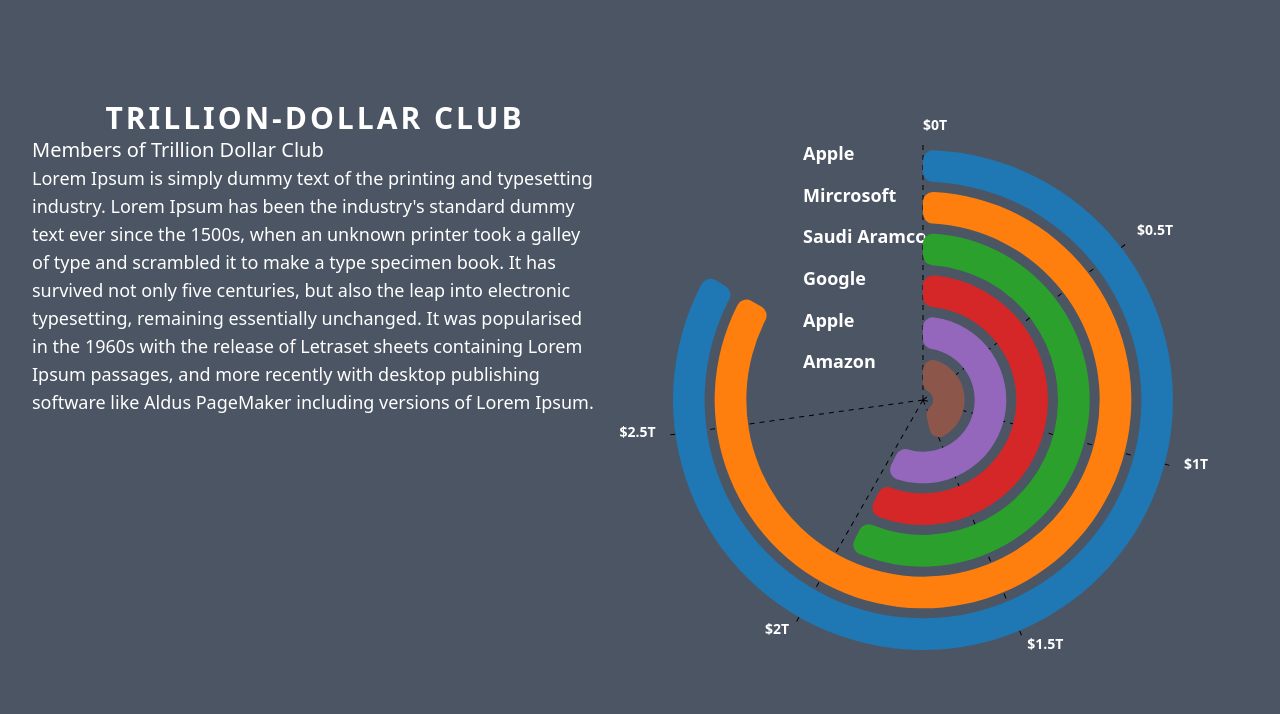
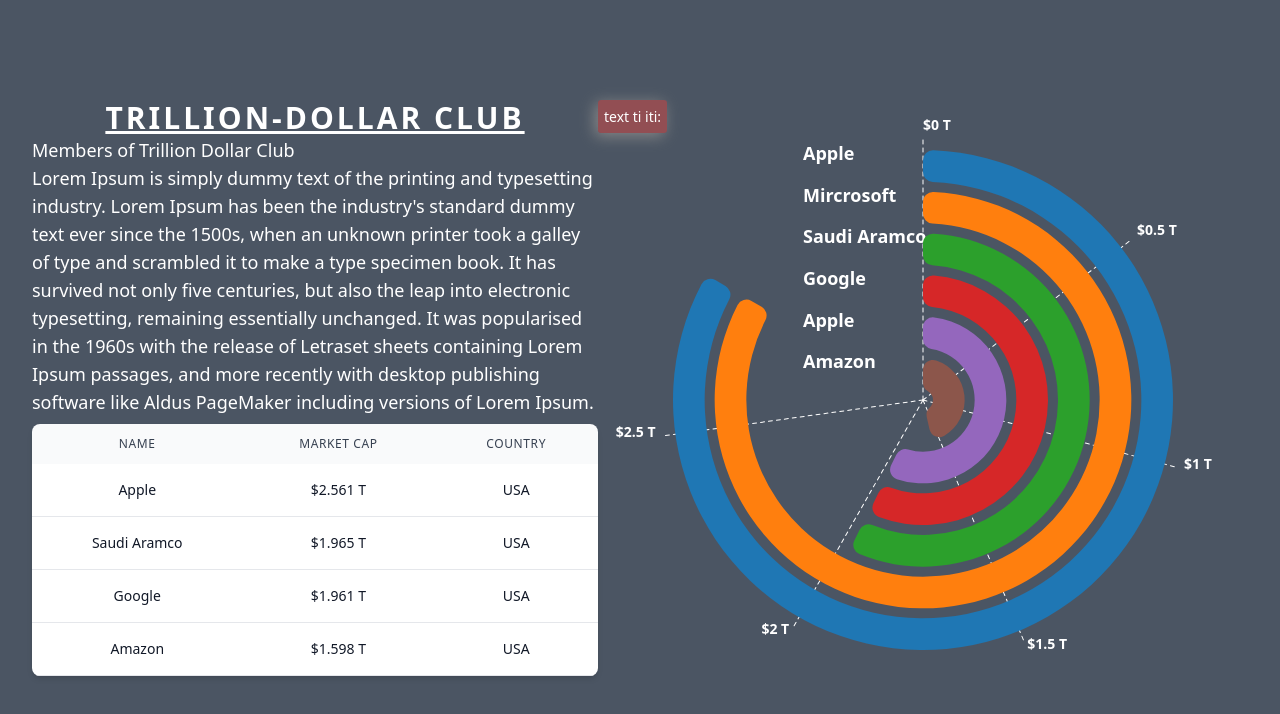
Before and after one commit to simbamkenya/radial-chart-d3, a React (Create React App) app: page / in a window 1280 px wide. Shown: the top 714 px of the page. Built offline with nearby package versions, Linux system fonts and the light colour scheme.

Commit message:
worked on tooltip, but it is not moving with cursor

```diff
--- a/src/App.css
+++ b/src/App.css
@@ -1,38 +0,0 @@
-.App {
-  text-align: center;
-}
-
-.App-logo {
-  height: 40vmin;
-  pointer-events: none;
-}
-
-@media (prefers-reduced-motion: no-preference) {
-  .App-logo {
-    animation: App-logo-spin infinite 20s linear;
-  }
-}
-
-.App-header {
-  background-color: #282c34;
-  min-height: 100vh;
-  display: flex;
-  flex-direction: column;
-  align-items: center;
-  justify-content: center;
-  font-size: calc(10px + 2vmin);
-  color: white;
-}
-
-.App-link {
-  color: #61dafb;
-}
-
-@keyframes App-logo-spin {
-  from {
-    transform: rotate(0deg);
-  }
-  to {
-    transform: rotate(360deg);
-  }
-}
--- a/src/App.js
+++ b/src/App.js
@@ -7,8 +7,9 @@
     <div className="antialiased bg-gray-600 min-h-screen flex justify-center items-center">
       <div className='flex px-8 py-4'>
         <div>
-            <h1 className='flex-none text-3xl text-white font-bold uppercase text-center tracking-widest space-y-4'>Trillion-Dollar Club</h1>
-            <h1 className='text-white text-xl'>Members of Trillion Dollar Club</h1>
+          <div>
+            <h1 className='flex-none text-3xl underline text-white font-bold uppercase text-center tracking-widest space-y-4'>Trillion-Dollar Club</h1>
+            <h1 className='text-white text-lg font-medium'>Members of Trillion Dollar Club</h1>
             <p className='tracking-6 text-lg text-white'>Lorem Ipsum is simply dummy text of the printing and typesetting industry.
                Lorem Ipsum has been the industry's standard dummy text ever since the 1500s,
                 when an unknown printer took a galley of type and scrambled it to make a type specimen book.
@@ -16,6 +17,46 @@
                 remaining essentially unchanged. It was popularised in the 1960s with the release of Letraset
                 sheets containing Lorem Ipsum passages, and more recently with desktop publishing software like
                 Aldus PageMaker including versions of Lorem Ipsum.</p>
+          </div>
+          <div className='flex flex-col'>
+          <div className='overflow-x-auto sm:-mx-6 lg:-mx-8'>
+          <div className='inline-block py-2 min-w-full sm:px-6 lg:px-8'>
+            <div className='overflow-hidden shadow-md sm:rounded-lg'>
+              <table className='min-w-full'>
+                <thead className='bg-gray-50'>
+                  <tr>
+                    <th scope='col' className='py-3 px-6 text-xs font-medium tracking-wider text-gray-700 uppercase'>Name</th>
+                    <th scope='col' className='py-3 px-6 text-xs font-medium tracking-wider text-gray-700 uppercase'>Market Cap</th>
+                    <th scope='col' className='py-3 px-6 text-xs font-medium tracking-wider text-gray-700 uppercase'>Country</th>
+                  </tr>
+                </thead>
+                <tbody>
+                  <tr className='bg-white border-b'>
+                    <th className='py-4 px-6 text-sm font-medium text-gray-900 whitespace-nowrap'>Apple</th>
+                    <th className='py-4 px-6 text-sm font-medium text-gray-900 whitespace-nowrap'>$2.561 T</th>
+                    <th className='py-4 px-6 text-sm font-medium text-gray-900 whitespace-nowrap'>USA</th>
+                  </tr>
+                  <tr className='bg-white border-b'>
+                    <th className='py-4 px-6 text-sm font-medium text-gray-900 whitespace-nowrap'>Saudi Aramco</th>
+                    <th className='py-4 px-6 text-sm font-medium text-gray-900 whitespace-nowrap'>$1.965 T</th>
+                    <th className='py-4 px-6 text-sm font-medium text-gray-900 whitespace-nowrap'>USA</th>
+                  </tr>
+                  <tr className='bg-white border-b'>
+                    <th className='py-4 px-6 text-sm font-medium text-gray-900 whitespace-nowrap'>Google</th>
+                    <th className='py-4 px-6 text-sm font-medium text-gray-900 whitespace-nowrap'>$1.961 T</th>
+                    <th className='py-4 px-6 text-sm font-medium text-gray-900 whitespace-nowrap'>USA</th>
+                  </tr>
+                  <tr className='bg-white border-b'>
+                    <th className='py-4 px-6 text-sm font-medium text-gray-900 whitespace-nowrap'>Amazon</th>
+                    <th className='py-4 px-6 text-sm font-medium text-gray-900 whitespace-nowrap'>$1.598 T</th>
+                    <th className='py-4 px-6 text-sm font-medium text-gray-900 whitespace-nowrap'>USA</th>
+                  </tr>
+                </tbody>
+              </table>
+            </div>
+          </div>
+          </div>
+        </div>
         </div>
 
         <div className='flex justify-center items-center'>
--- a/src/components/Radial.js
+++ b/src/components/Radial.js
@@ -1,5 +1,5 @@
 import React, { useEffect, useRef} from 'react'
-import {scaleLinear, max, arc, interpolate, scaleOrdinal, schemeCategory10} from 'd3'
+import {scaleLinear, max, arc, interpolate, scaleOrdinal, schemeCategory10, select} from 'd3'
 
 
 function Radial() {
@@ -73,10 +73,31 @@
     }
 
     const rad2deg = angle => angle * 180 / PI;
+    // const container = select('#radialContainer')
+    //     .style('position', 'relative')
 
+    select('#svgcontainer').style('position', 'relative')
+    const tooltip = select('.tooltip')
+
+
+    const handleMouseMove = (e,d) => {
+        tooltip.style('left', (e.pageX + 10) + 'px')
+            .style('top', (e.pageY - 25) + 'px')
+            .style('display', 'inline-block')
+            .html(`${e.name}: ${e.value}`)
+
+            console.log(e.value)
+    }
+
+    const handleMouseOut = (e, d) => {
+        tooltip.style('display', 'nonek')
+
+    }
 
 
     return (
+            <div id='svgcontainer'>
+                <div className='tooltip'>text ti iti: </div>
             <svg width={width} height={height} className='fill-white'>
                 <g transform={`translate(${width/2},${height/2})`}>
                     {data.map((d,i)=> (
@@ -89,20 +110,21 @@
 
                     {ticks.map((d,i) => (
                         <g className='a axis' transform={`rotate(${rad2deg(scale(d)) - 90})`}>
-                        <line x2={chartRadius} style={{strokeDasharray: 5}} stroke='white'/>
-                        <text className='font-bold text-gray-500' style={{textAnchor: (scale(d) >= PI && scale(d) < 2 * PI ? 'end': null)}}x={chartRadius + 10} transform={`rotate(${90 - rad2deg(scale(d))},${chartRadius+ 10},0)`}>${d}T</text>
+                            <line x2={chartRadius} style={{strokeDasharray: 4, stroke: 'white', strokeLinecap:"round"}}/>
+                            <text className='font-bold text-gray-500' style={{textAnchor: (scale(d) >= PI && scale(d) < 2 * PI ? 'end': null)}}x={chartRadius + 10} transform={`rotate(${90 - rad2deg(scale(d))},${chartRadius+ 10},0)`}>${d} T</text>
                         </g>
                     ))}
                     {data.map((d,i) => (
                         <g className='data'>
                             {/* {console.log(arcGenerator(d))} */}
-                        <path d={arcGenerator({innerRadius: getInnerRadius(i), outerRadius: getOuterRadius(i), startAngle: 0, endAngle: scale(d.value) })} style={{fill: color(d)}} className='arc'/>
+                            <path onMouseOut={handleMouseOut} onMouseMove={() => handleMouseMove(d)} d={arcGenerator({innerRadius: getInnerRadius(i), outerRadius: getOuterRadius(i), startAngle: 0, endAngle: scale(d.value) })} style={{fill: color(d)}} className='arc'/>
                             {/* {console.log(arcGenerator(d))} */}
                             {/* {console.log(arcGenerator({innerRadius: getInnerRadius(i), outerRadius: getOuterRadius(i), endAngle: scale(d) }))} */}
                         </g>
                     ))}
                 </g>
             </svg>
+        </div>
     )
 }
 
--- a/src/index.css
+++ b/src/index.css
@@ -24,3 +24,14 @@
   fill: none;
   stroke-width: 1;
 }
+
+.tooltip {
+  position: absolute;
+  /* display: none; */
+  background: rgba(194, 74, 74, 0.6);
+  border-radius: 3px;
+  box-shadow: -3px 3px 15px #888;
+  color: white;
+  padding: 6px;
+  z-index: 999;
+}
```
Lines whose indentation alone changed are shown as unchanged.
